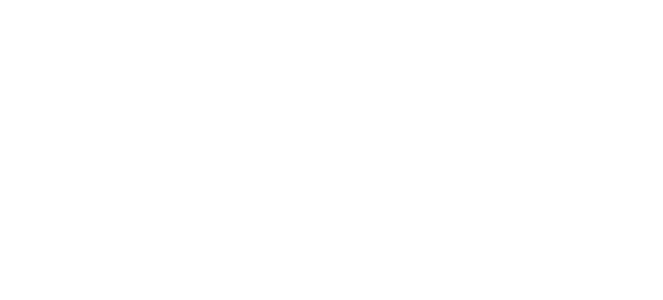
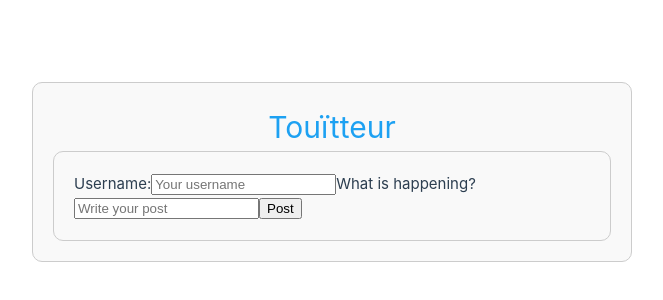
Before and after one commit to roddone/l3sdn-td1, a Vue app: page / in a window 1280 px wide. Shown: the part 228-528 px from the top of the page, without its empty margins (8-671 px from the left). Built offline with nearby package versions, Linux system fonts and the light colour scheme.

Commit message:
lucas_maveau td1

```diff
--- a/src/App.vue
+++ b/src/App.vue
@@ -1,9 +1,41 @@
-<script setup>
-</script>
+<template>
+    <div>
+      <h1>{{ title }}</h1>
+      <PostForm @postAdded="addPost" />
+      <PostList :posts="posts" @deletePost="deletePost" />
+    </div>
+  </template>
 
-<template>
+  <script setup>
+  import { ref } from "vue";
+  import PostForm from "@/components/PostForm.vue"; // Ajustez le chemin
+  import PostList from "@/components/PostList.vue"; // Ajustez le chemin
 
-</template>
+  const title = 'Touïtteur';
+  const posts = ref([]);
 
-<style scoped>
-</style>
+  const addPost = (post) => {
+    const currentDate = new Date().toLocaleString();
+    posts.value.push({ ...post, date: currentDate });
+  };
+
+  const deletePost = (index) => {
+    posts.value.splice(index, 1);
+  };
+  </script>
+
+  <style scoped>
+  div {
+    max-width: 600px;
+    margin: 0 auto;
+    padding: 20px;
+    border: 1px solid #ccc;
+    border-radius: 10px;
+    background-color: #f9f9f9;
+  }
+
+  h1 {
+    text-align: center;
+    color: #1da1f2; /* Twitter blue */
+  }
+  </style>
--- /dev/null
+++ b/src/components/PostForm.vue
@@ -0,0 +1,25 @@
+<template>
+  <div>
+    <label for="username">Username:</label>
+    <input type="text" v-model="username" placeholder="Your username">
+    <label for="post">What is happening?</label>
+    <input type="text" v-model="postText" placeholder="Write your post">
+    <button @click="addPost">Post</button>
+  </div>
+</template>
+
+<script setup>
+import { ref } from "vue";
+
+const emit = defineEmits(['postAdded']);
+const username = ref('');
+const postText = ref('');
+
+const addPost = () => {
+  if (username.value && postText.value) {
+    emit('postAdded', { username: username.value, postText: postText.value });
+    username.value = '';
+    postText.value = '';
+  }
+};
+</script>
--- /dev/null
+++ b/src/components/PostItem.vue
@@ -0,0 +1,14 @@
+<template>
+  <li>
+    <strong>{{ post.username }}</strong> - {{ post.postText }} - {{ post.date }}
+    <button @click="deletePost">Delete</button>
+  </li>
+</template>
+
+<script setup>
+const props = defineProps(['post']);
+
+const deletePost = () => {
+  emit('deletePost');
+};
+</script>
--- /dev/null
+++ b/src/components/PostList.vue
@@ -0,0 +1,12 @@
+<template>
+  <ul>
+    <PostItem v-for="(post, index) in posts" :key="index" :post="post" @deletePost="deletePost(index)" />
+  </ul>
+</template>
+
+<script setup>
+import PostItem from "./PostItem.vue";
+
+const props = defineProps(['posts']);
+const emit = defineEmits(['deletePost']);
+</script>
```
Also changed, not shown: 1 other file (tests, documents, lock files or other folders).
